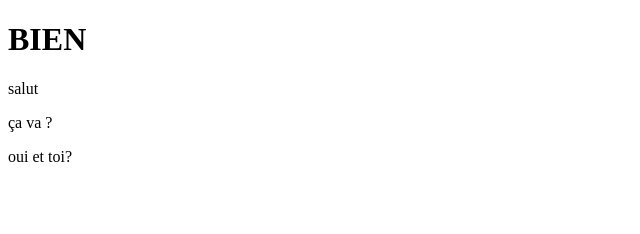
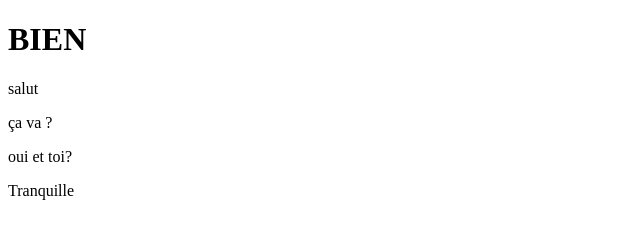
Before and after one commit to ClementForm/b1-Testrepo, a plain HTML site: page index.html in a window 1280 px wide. Shown: the full height of the page, 0-640 px from the left. Drawn offline with Linux system fonts and the light colour scheme.

Commit message:
Update index.html

```diff
--- a/index.html
+++ b/index.html
@@ -8,5 +8,6 @@
 <p>salut</p>
 <p>ça va ? </p>
 <p>oui et toi?</p>
+<p>Tranquille </p>
 </body>
 </html>
```
